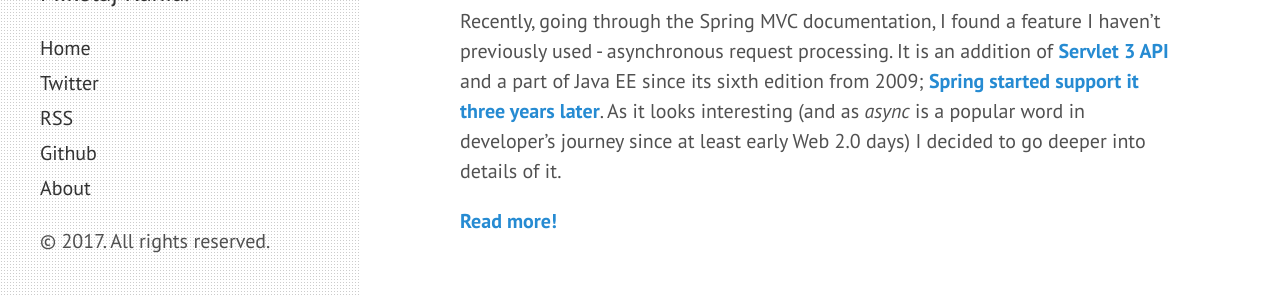
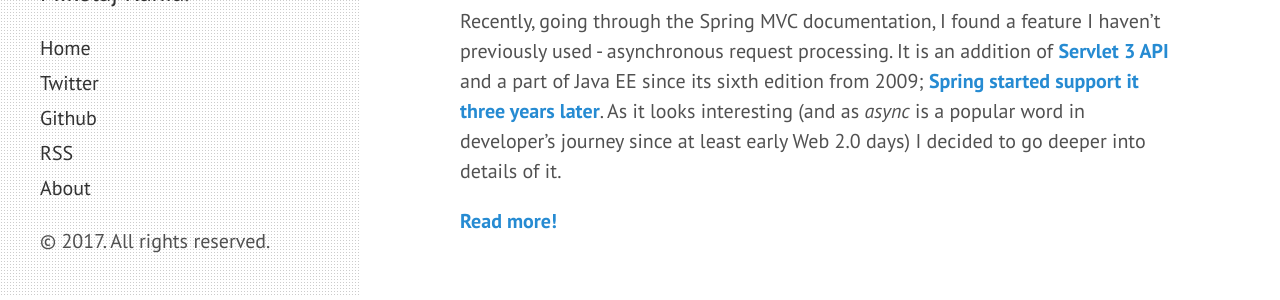
Before and after one commit to mikolajkania/mikolajkania.github.io, a Jekyll site: the page built from index.html, in a window 1280 px wide. Shown: the part 604-904 px from the top of the page. Built offline with Jekyll 4.4.1, drawn with Linux system fonts in a browser that asks for light colours; the list of posts is cut into pages by our own code.

Commit message:
Rss feed update

```diff
--- a/_includes/sidebar.html
+++ b/_includes/sidebar.html
@@ -14,9 +14,9 @@
 
 	  <a class="sidebar-nav-item" href="{{ site.twitter }}" target="_blank">Twitter</a>
 
+	  <a class="sidebar-nav-item" href="{{ site.github.repo }}" target="_blank">Github</a>
+
 	  <a class="sidebar-nav-item" href="{{ site.rss }}" target="_blank">RSS</a>
-
-	  <a class="sidebar-nav-item" href="{{ site.github.repo }}" target="_blank">Github</a>
 
       {% comment %}
         The code below dynamically generates a sidebar nav of pages with
```
